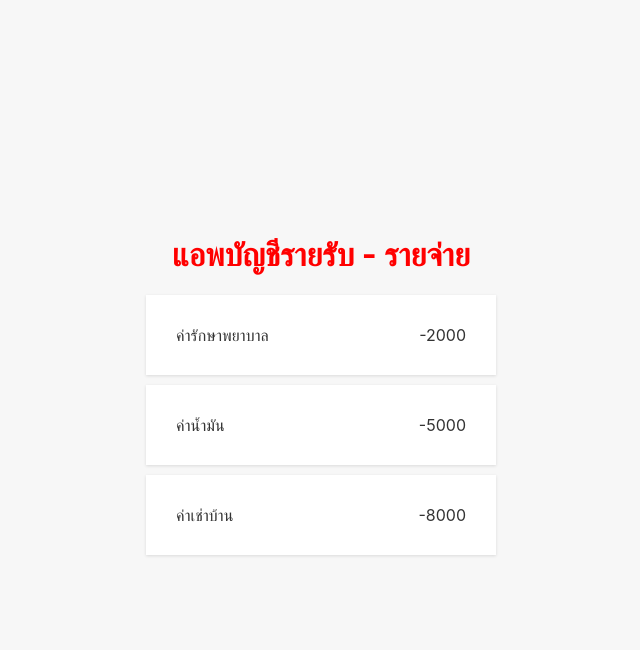
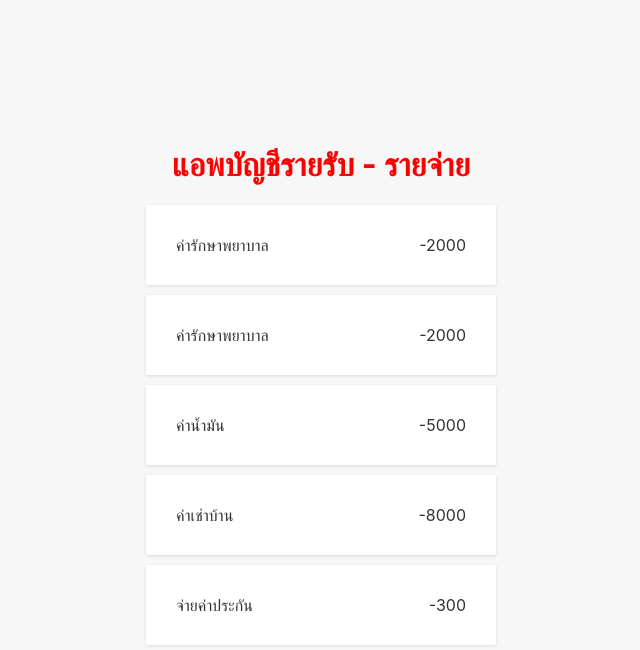
Before and after one commit to Expenditious/React-Learning, a React (Create React App) app: page / in a window 1280 px wide. Shown: the top 650 px of the page, without its empty margins (319-959 px from the left). Built offline with nearby package versions, Linux system fonts and the light colour scheme.

Commit message:
Props & Array Map

```diff
--- a/src/components/Transaction.js
+++ b/src/components/Transaction.js
@@ -6,12 +6,14 @@ const Transaction = () => {
     {title:"ค่ารักษาพยาบาล",amount:2000},
     {title:"ค่าน้ำมัน",amount:5000},
     {title:"ค่าเช่าบ้าน",amount:8000},
+    {title:"จ่ายค่าประกัน",amount:300}
   ]
     return (
     <ul className="item-list">
      <Item title={data[0].title} amount = {data[0].amount}/>
-     <Item title={data[1].title} amount = {data[1].amount}/>
-     <Item title={data[2].title} amount = {data[2].amount}/>
+      {data.map((element)=>{
+          return  <Item title={element.title} amount={element.amount}/>
+      })}
     </ul>
     );
   }
--- a/src/components/item.js
+++ b/src/components/item.js
@@ -1,5 +1,4 @@
-const Item = (props) => {
-  const {title,amount} = props
+const Item = ({title,amount}) => {
     return (
     <li>{title}<span>-{amount}</span></li>
     );
```
